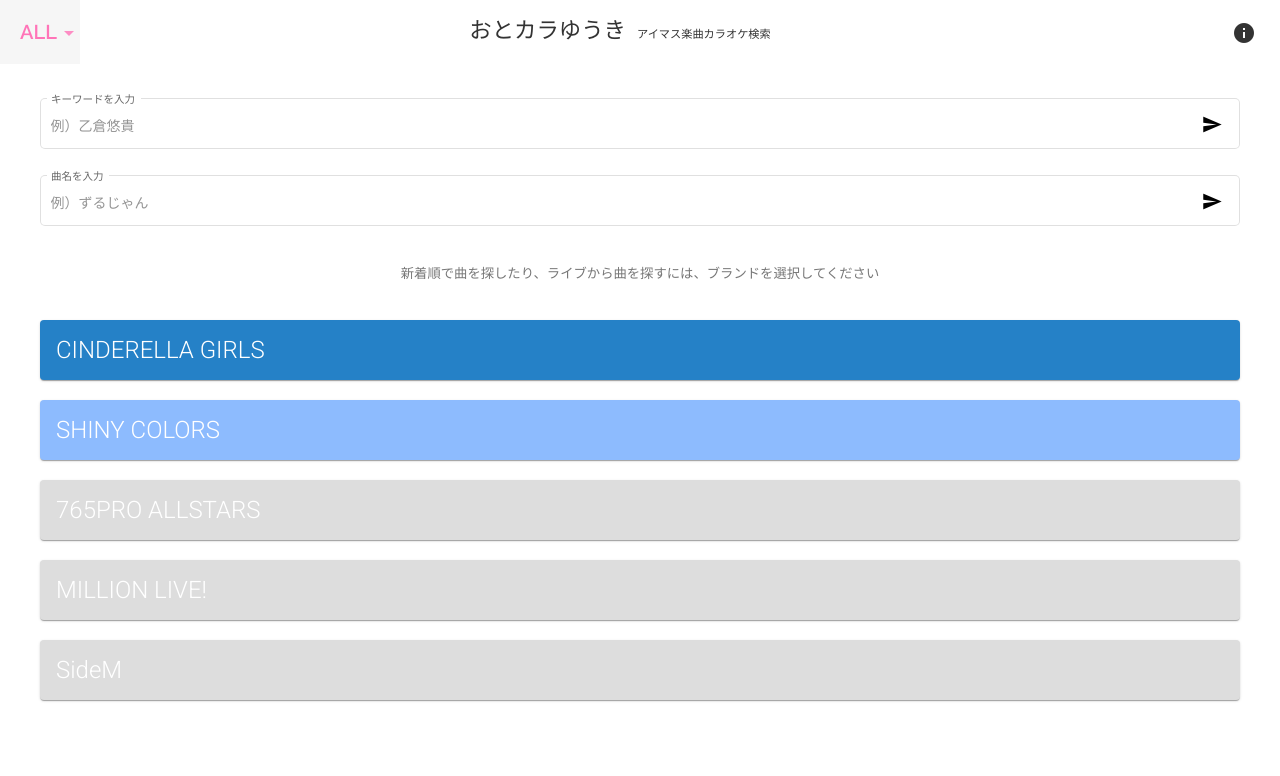
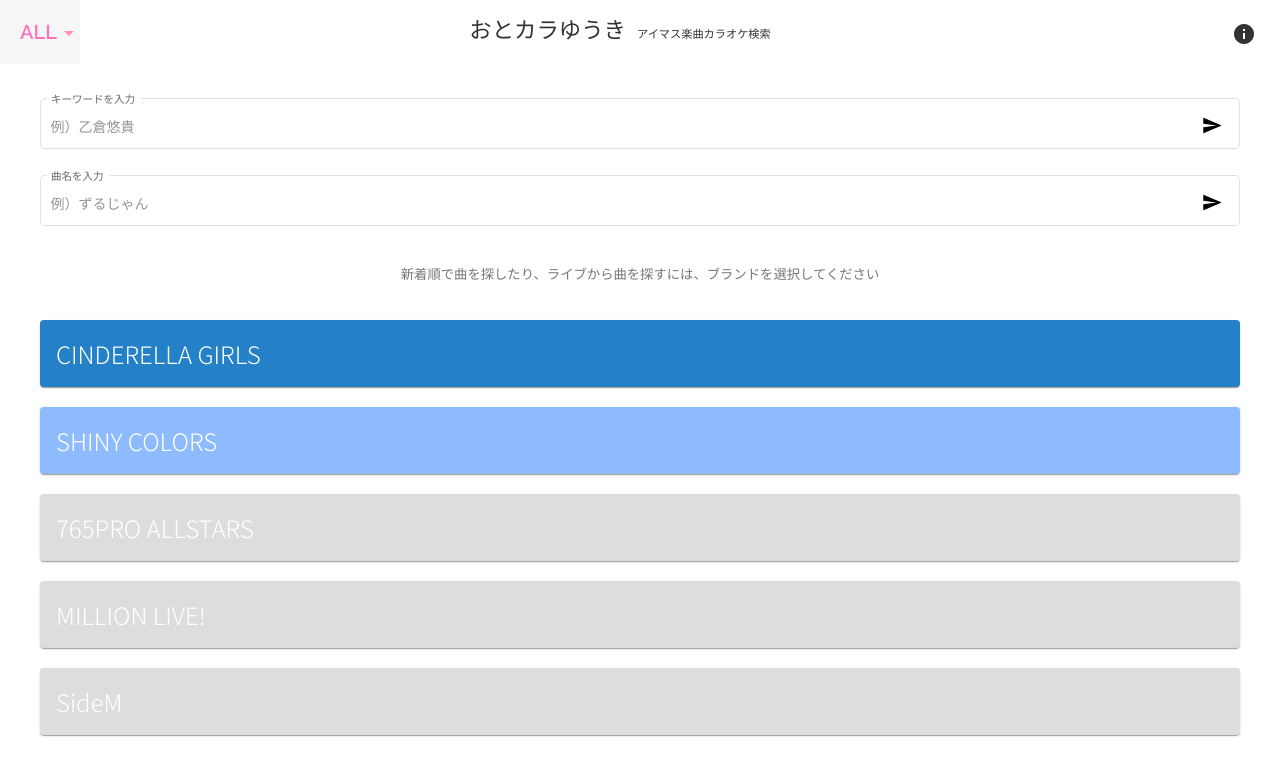
Before and after one commit to otokurarun/otokara-imas, an Angular app: page / in a window 1280 px wide. Shown: the top 776 px of the page. Built offline with nearby package versions, Linux system fonts and the light colour scheme.

Commit message:
Change: サイト内で使用するフォントをNoto Sans JPに変更

```diff
--- a/src/app/home-page/home-page.component.scss
+++ b/src/app/home-page/home-page.component.scss
@@ -44,7 +44,6 @@
 
         .title {
           color: #ffffff;
-          font-family: "Roboto", sans-serif;
           font-weight: lighter;
           padding: 0;
           text-decoration: none;
--- a/src/app/shared/brand-selector/brand-selector.component.scss
+++ b/src/app/shared/brand-selector/brand-selector.component.scss
@@ -116,7 +116,7 @@
 
       .brand-name {
         color: #444444;
-        font-family: "Roboto", sans-serif;
+        // font-family: "Roboto", sans-serif;
         font-weight: lighter;
         display: inline-block;
         font-size: 1.2rem;
--- a/src/index.html
+++ b/src/index.html
@@ -14,10 +14,6 @@
     <link rel="preconnect" href="https://fonts.googleapis.com" />
     <link rel="preconnect" href="https://fonts.gstatic.com" crossorigin />
     <link
-      href="https://fonts.googleapis.com/css2?family=Roboto:wght@300;400;500&display=swap"
-      rel="stylesheet"
-    />
-    <link
       href="https://fonts.googleapis.com/css?family=M+PLUS+Rounded+1c"
       rel="stylesheet"
     />
@@ -29,6 +25,10 @@
       href="https://fonts.googleapis.com/css2?family=Raleway:wght@600&display=swap"
       rel="stylesheet"
     />
+    <link
+      href="https://fonts.googleapis.com/css2?family=Noto+Sans+JP:wght@300;400;700&display=swap"
+      rel="stylesheet"
+    />
   </head>
   <body class="mat-typography">
     <app-root></app-root>
--- a/src/styles.scss
+++ b/src/styles.scss
@@ -1,4 +1,5 @@
 /* You can add global styles to this file, and also import other style files */
+@use "@angular/material" as mat;
 
 html,
 body {
@@ -6,5 +7,11 @@
 }
 body {
   margin: 0;
-  font-family: "M PLUS Rounded 1c", Roboto, "Helvetica Neue", sans-serif;
+  font-family: "Noto Sans JP", "Helvetica Neue", sans-serif;
 }
+
+// Material Designのフォントをカスタマイズ
+$myapp-typography: mat.define-typography-config(
+  $font-family: "Noto Sans JP",
+);
+@include mat.core($myapp-typography);
```
